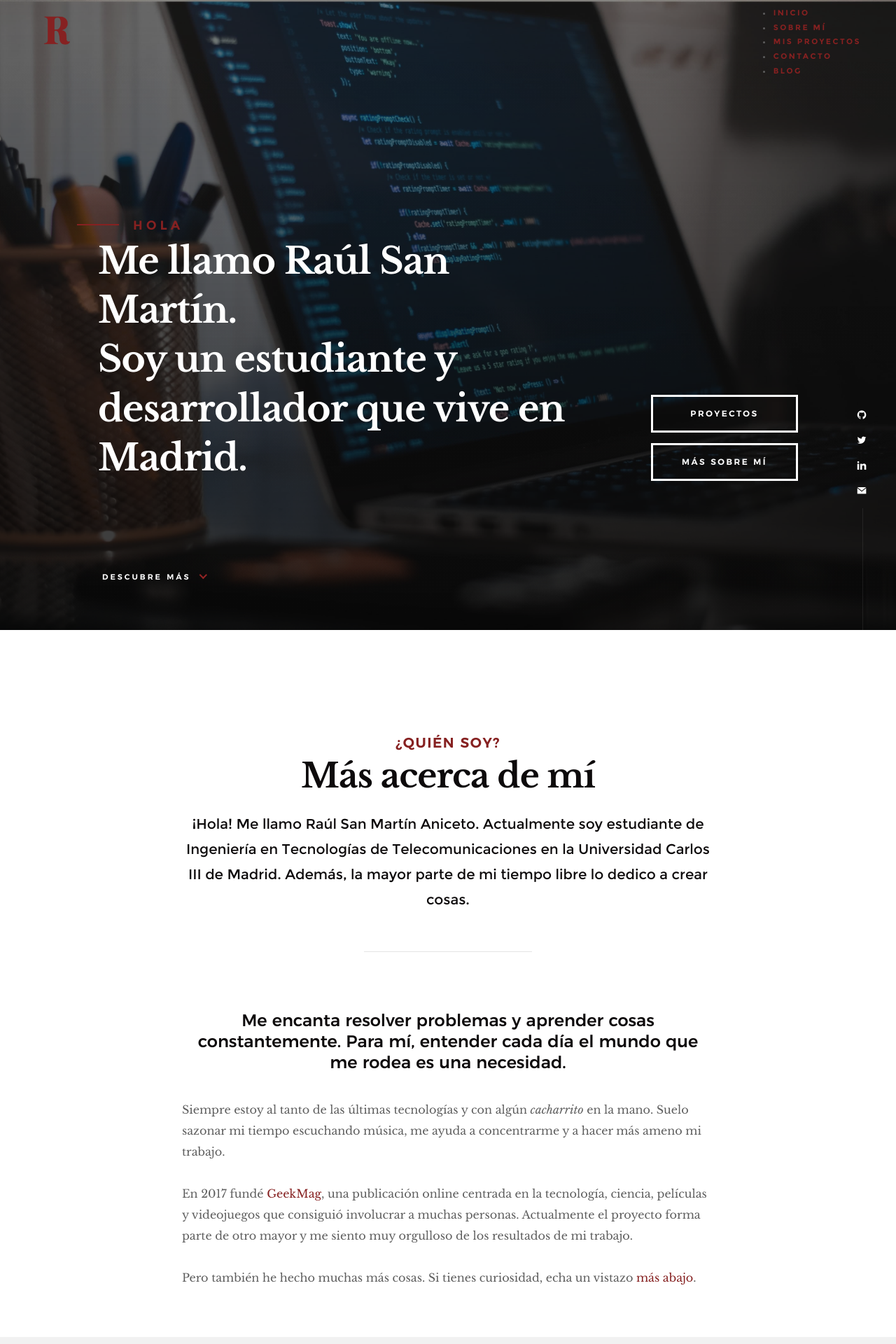
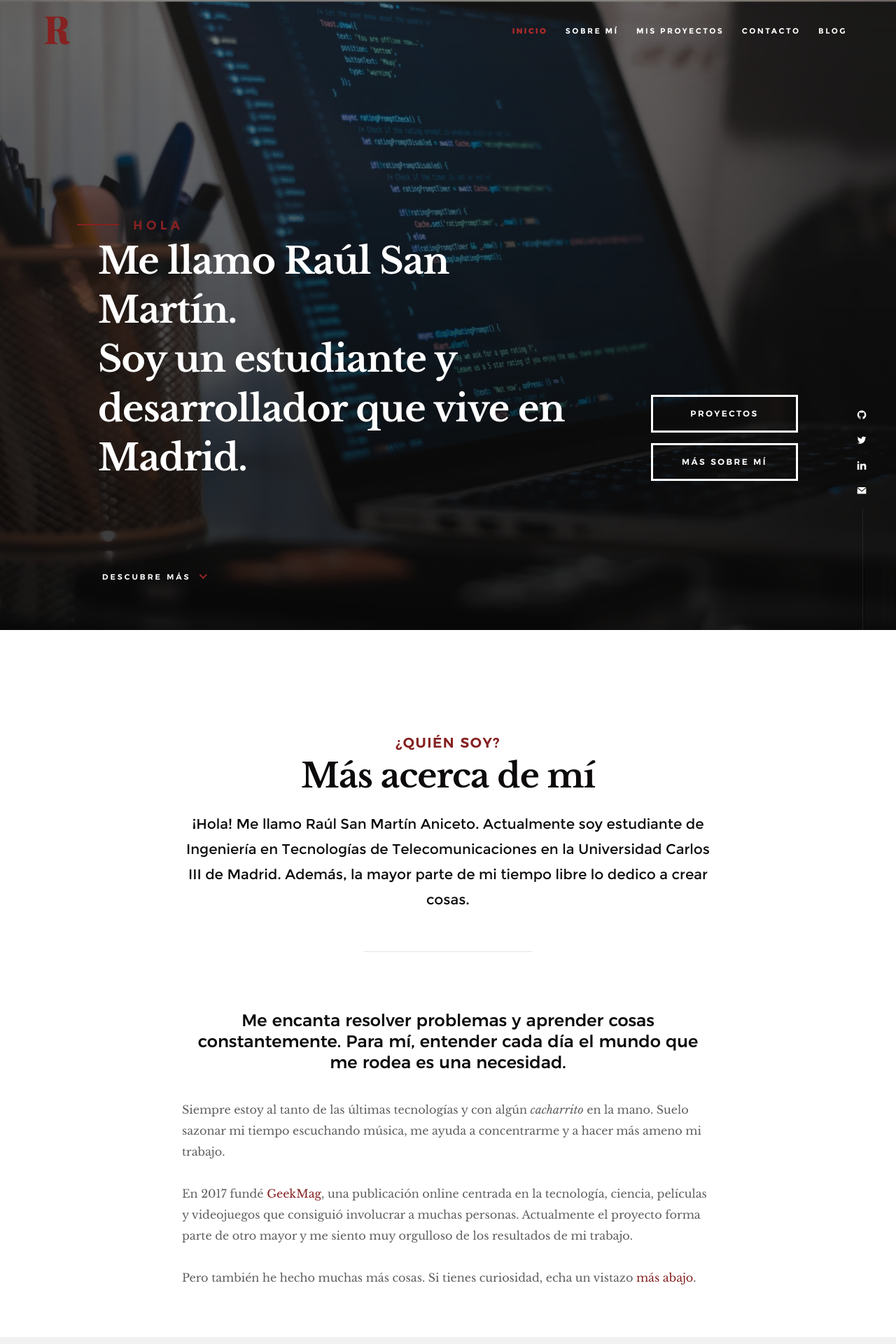
Before and after one commit to MrAnnix/Hola-theme-Jekyll, a Jekyll site: the page built from index.html, in a window 1280 px wide. Shown: the top 1920 px of the page at 70% size. Built offline with Jekyll 4.4.1, drawn with Linux system fonts in a browser that asks for light colours.

Commit message:
Update header.html

```diff
--- a/_includes/header.html
+++ b/_includes/header.html
@@ -8,7 +8,7 @@
             <a class="site-logo" href="/"><img src="{{ site.logo_url }}" alt="Página de inicio"></a>
         </div>
 
-        <nav class="header-nav-wrap"
+        <nav class="header-nav-wrap">
             <ul class="header-nav">
                 {% if page.title == 'Hola' %}
                 <li class="current"><a class="smoothscroll"  href="#home" title="home">Inicio</a></li>
```
